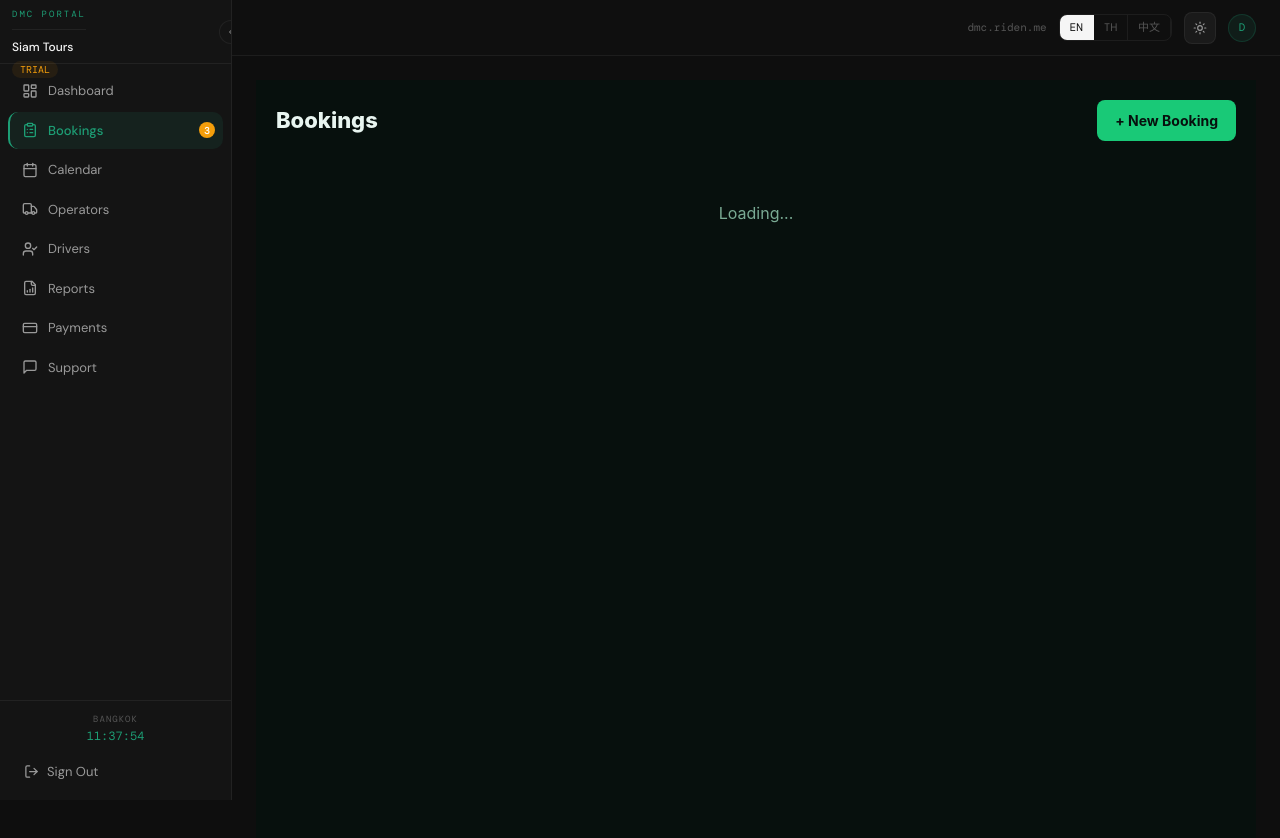
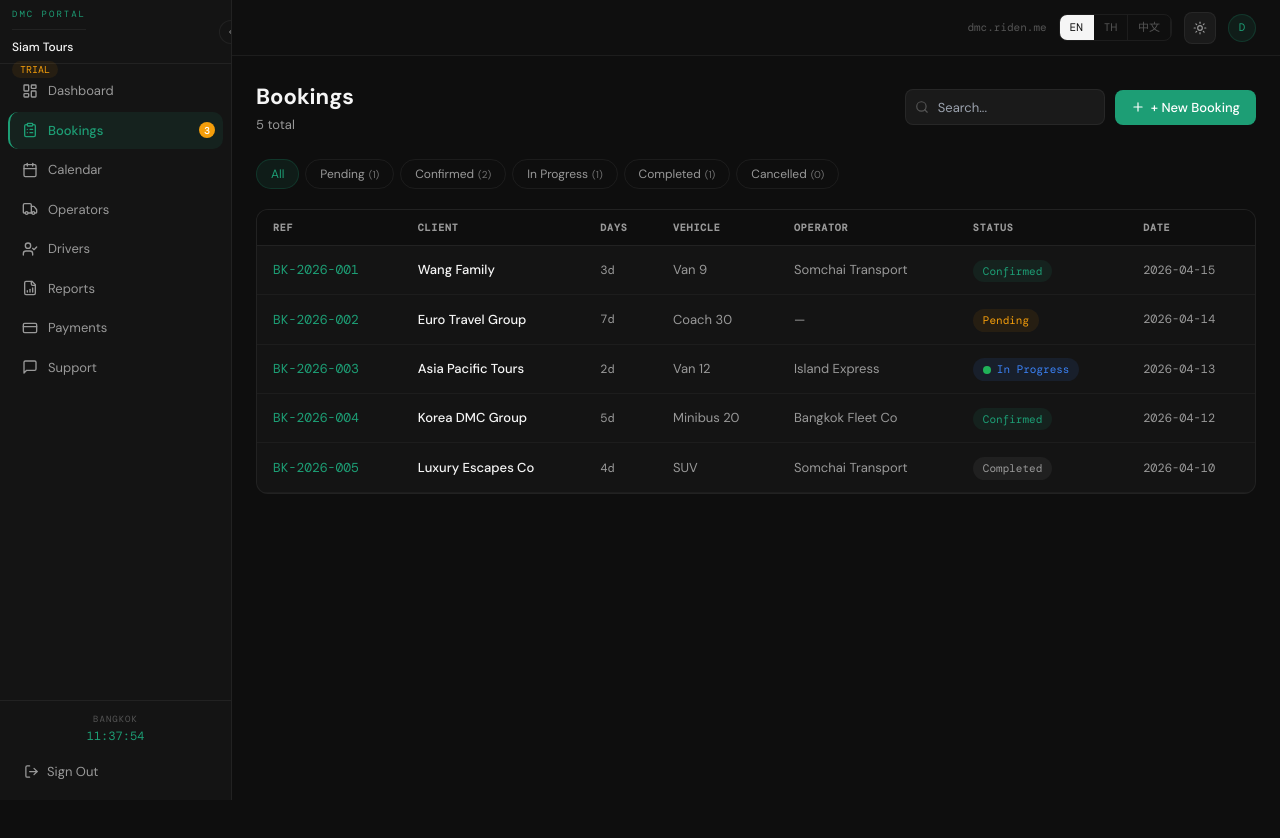
Before and after one commit to jeet623-create/Riden, a Next.js app: page /dmc/bookings in a window 1280 px wide. Shown: the top 838 px of the page. After the commit the page ends 800 px from the top, so only its background shows below. Built offline with nearby package versions, Linux system fonts and the light colour scheme; no server answers.

Commit message:
feat: Figma design - page.tsx

```diff
--- a/src/app/dmc/bookings/page.tsx
+++ b/src/app/dmc/bookings/page.tsx
@@ -1,45 +1,110 @@
-'use client';
-import { useEffect, useState } from 'react';
+"use client"
 
-const SUPA = (process.env.NEXT_PUBLIC_SUPABASE_URL || '') + '/functions/v1';
+import { useState } from "react"
+import { motion } from "framer-motion"
+import { Plus, Search } from "lucide-react"
+import { StatusBadge } from "@/components/dmc/status-badge"
+import { useLanguage } from "@/hooks/use-language"
 
-const statusColor: Record<string,string> = {
-  pending: '#f5a623', confirmed: '#19C977', in_progress: '#1D9E75',
-  completed: '#7aab94', cancelled: '#ff6b6b'
-};
+const mockBookings = [
+  { id:"BK-2026-001", client:"Wang Family", days:3, status:"confirmed" as const, vehicle:"Van 9", date:"2026-04-15", operator:"Somchai Transport" },
+  { id:"BK-2026-002", client:"Euro Travel Group", days:7, status:"pending" as const, vehicle:"Coach 30", date:"2026-04-14", operator:"—" },
+  { id:"BK-2026-003", client:"Asia Pacific Tours", days:2, status:"in_progress" as const, vehicle:"Van 12", date:"2026-04-13", operator:"Island Express" },
+  { id:"BK-2026-004", client:"Korea DMC Group", days:5, status:"confirmed" as const, vehicle:"Minibus 20", date:"2026-04-12", operator:"Bangkok Fleet Co" },
+  { id:"BK-2026-005", client:"Luxury Escapes Co", days:4, status:"completed" as const, vehicle:"SUV", date:"2026-04-10", operator:"Somchai Transport" },
+]
 
-export default function BookingsPage() {
-  const [bookings, setBookings] = useState<any[]>([]);
-  const [loading, setLoading] = useState(true);
-  const dmcId = typeof window !== 'undefined' ? localStorage.getItem('dmc_id') || '' : '';
+const TABS = ["all","pending","confirmed","in_progress","completed","cancelled"]
 
-  useEffect(() => { load(); }, []);
+export default function DmcBookingsPage() {
+  const { t } = useLanguage()
+  const [tab, setTab] = useState("all")
+  const [q, setQ] = useState("")
 
-  async function load() {
-    setLoading(true);
-    const res = await fetch(SUPA + '/create-booking?action=list&dmc_id=' + dmcId);
-    // For now just show empty — real list needs a list endpoint
-    setBookings([]);
-    setLoading(false);
-  }
+  const filtered = mockBookings.filter(b => {
+    const matchTab = tab === "all" || b.status === tab
+    const matchQ = !q || b.id.toLowerCase().includes(q.toLowerCase()) || b.client.toLowerCase().includes(q.toLowerCase())
+    return matchTab && matchQ
+  })
 
-  const pg: React.CSSProperties = { minHeight:'100vh', background:'#07100D', color:'#e8f5f0', fontFamily:'Inter,sans-serif', padding:'20px' };
+  const tabLabel = (key: string) => ({
+    all: t({ en:"All", th:"ทั้งหมด", zh:"全部" }),
+    pending: t({ en:"Pending", th:"รอดำเนินการ", zh:"待处理" }),
+    confirmed: t({ en:"Confirmed", th:"ยืนยันแล้ว", zh:"已确认" }),
+    in_progress: t({ en:"In Progress", th:"กำลังดำเนินการ", zh:"进行中" }),
+    completed: t({ en:"Completed", th:"เสร็จสิ้น", zh:"已完成" }),
+    cancelled: t({ en:"Cancelled", th:"ยกเลิก", zh:"已取消" }),
+  })[key] || key
 
   return (
-    <div style={pg}>
-      <div style={{ display:'flex', justifyContent:'space-between', alignItems:'center', marginBottom:20 }}>
-        <h1 style={{ fontSize:22, fontWeight:800, margin:0 }}>Bookings</h1>
-        <a href="/dmc/bookings/create" style={{ background:'#19C977', color:'#07100D', textDecoration:'none', borderRadius:8, padding:'10px 18px', fontWeight:700, fontSize:14 }}>+ New Booking</a>
+    <motion.div initial={{ opacity:0, y:8 }} animate={{ opacity:1, y:0 }} transition={{ duration:0.2 }}>
+      {/* Header */}
+      <div style={{ display:"flex", alignItems:"center", justifyContent:"space-between", marginBottom:24 }}>
+        <div>
+          <h1 style={{ fontSize:22, fontWeight:700, color:"var(--text-1,#f0f0f0)" }}>
+            {t({ en:"Bookings", th:"การจอง", zh:"预订" })}
+          </h1>
+          <p style={{ fontSize:13, color:"var(--text-2,#999)", marginTop:2 }}>{filtered.length} total</p>
+        </div>
+        <div style={{ display:"flex", gap:10, alignItems:"center" }}>
+          <div style={{ position:"relative" }}>
+            <Search size={14} style={{ position:"absolute", left:10, top:"50%", transform:"translateY(-50%)", color:"var(--text-3,#555)" }} />
+            <input value={q} onChange={e => setQ(e.target.value)}
+              placeholder={t({ en:"Search...", th:"ค้นหา...", zh:"搜索..." })}
+              style={{ paddingLeft:32, paddingRight:12, height:36, borderRadius:8, border:"1px solid var(--border,#242)", background:"var(--bg-elevated,#1a1a1a)", color:"var(--text-1,#f0f0f0)", fontSize:13, outline:"none", width:200 }} />
+          </div>
+          <button style={{ display:"flex", alignItems:"center", gap:6, padding:"8px 16px", borderRadius:8, fontSize:13, fontWeight:500, background:"#1D9E75", color:"white", border:"none", cursor:"pointer" }}>
+            <Plus size={14} /> {t({ en:"+ New Booking", th:"+ จองใหม่", zh:"+ 新预订" })}
+          </button>
+        </div>
       </div>
-      {loading ? <div style={{ textAlign:'center', color:'#7aab94', padding:'40px 0' }}>Loading...</div>
-        : bookings.length === 0 ? (
-          <div style={{ textAlign:'center', color:'#7aab94', padding:'60px 0' }}>
-            <div style={{ fontSize:48, marginBottom:16 }}>📋</div>
-            <div style={{ fontSize:18, fontWeight:600, marginBottom:8 }}>No bookings yet</div>
-            <div style={{ fontSize:14, marginBottom:20 }}>Create your first booking to get started</div>
-            <a href="/dmc/bookings/create" style={{ background:'#19C977', color:'#07100D', textDecoration:'none', borderRadius:8, padding:'12px 24px', fontWeight:700, fontSize:14 }}>Create Booking</a>
+
+      {/* Filter tabs */}
+      <div style={{ display:"flex", gap:6, marginBottom:20, flexWrap:"wrap" }}>
+        {TABS.map(key => (
+          <button key={key} onClick={() => setTab(key)}
+            style={{ padding:"5px 14px", borderRadius:99, fontSize:12, cursor:"pointer", border:`1px solid ${tab===key?"var(--teal-20,rgba(29,158,117,0.2))":"var(--border,#242)"}`, background:tab===key?"var(--teal-10,rgba(29,158,117,0.1))":"transparent", color:tab===key?"#1D9E75":"var(--text-2,#999)", transition:"all 150ms" }}>
+            {tabLabel(key)}
+            {key !== "all" && <span style={{ marginLeft:4, fontSize:10, opacity:0.7 }}>({mockBookings.filter(b=>b.status===key).length})</span>}
+          </button>
+        ))}
+      </div>
+
+      {/* Table */}
+      <div style={{ background:"var(--bg-surface,#111)", border:"1px solid var(--border,#242)", borderRadius:12, overflow:"hidden" }}>
+        {filtered.length === 0 ? (
+          <div style={{ padding:"60px 24px", textAlign:"center", color:"var(--text-2,#999)", fontSize:14 }}>
+            {t({ en:"No bookings found", th:"ไม่พบการจอง", zh:"未找到预订" })}
           </div>
-        ) : null}
-    </div>
-  );
+        ) : (
+          <div style={{ overflowX:"auto" }}>
+            <table style={{ width:"100%", borderCollapse:"collapse" }}>
+              <thead>
+                <tr style={{ borderBottom:"1px solid var(--border,#242)", background:"var(--bg-base,#080808)" }}>
+                  {["REF","CLIENT","DAYS","VEHICLE","OPERATOR","STATUS","DATE"].map(h => (
+                    <th key={h} style={{ textAlign:"left", padding:"10px 16px", fontFamily:"var(--font-mono,monospace)", fontSize:10, color:"var(--text-2,#999)", textTransform:"uppercase", letterSpacing:"0.08em" }}>{h}</th>
+                  ))}
+                </tr>
+              </thead>
+              <tbody>
+                {filtered.map((b, i) => (
+                  <tr key={i} style={{ borderBottom:"1px solid rgba(255,255,255,0.04)", cursor:"pointer", transition:"background 120ms" }}
+                    onMouseEnter={e => e.currentTarget.style.background = "var(--bg-elevated,#1a1a1a)"}
+                    onMouseLeave={e => e.currentTarget.style.background = "transparent"}>
+                    <td style={{ padding:"12px 16px", fontFamily:"var(--font-mono,monospace)", fontSize:13, color:"#1D9E75" }}>{b.id}</td>
+                    <td style={{ padding:"12px 16px", fontSize:13, fontWeight:500, color:"var(--text-1,#f0f0f0)" }}>{b.client}</td>
+                    <td style={{ padding:"12px 16px", fontFamily:"var(--font-mono,monospace)", fontSize:12, color:"var(--text-2,#999)" }}>{b.days}d</td>
+                    <td style={{ padding:"12px 16px", fontSize:13, color:"var(--text-2,#999)" }}>{b.vehicle}</td>
+                    <td style={{ padding:"12px 16px", fontSize:13, color:"var(--text-2,#999)" }}>{b.operator}</td>
+                    <td style={{ padding:"12px 16px" }}><StatusBadge status={b.status} showPulse /></td>
+                    <td style={{ padding:"12px 16px", fontFamily:"var(--font-mono,monospace)", fontSize:12, color:"var(--text-2,#999)" }}>{b.date}</td>
+                  </tr>
+                ))}
+              </tbody>
+            </table>
+          </div>
+        )}
+      </div>
+    </motion.div>
+  )
 }
```
